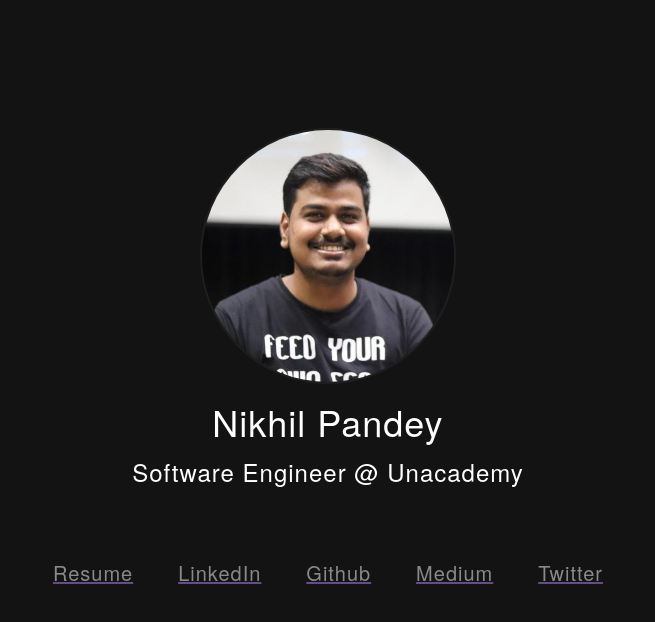
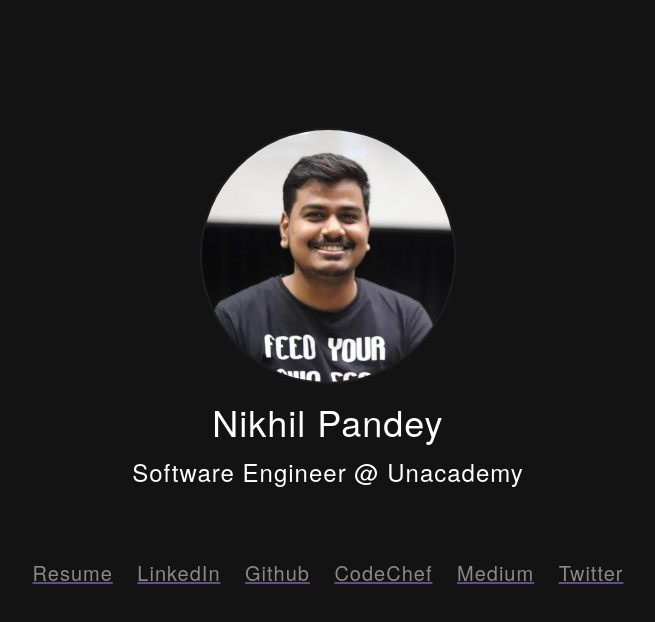
Before and after one commit to menikhilpandey/menikhilpandey.github.io, a React (Create React App) app: page / in a window 1280 px wide. Shown: the top 622 px of the page, without its empty margins (312-967 px from the left). Built offline with nearby package versions, Linux system fonts and the light colour scheme.

Commit message:
Added codechef profile

```diff
--- a/src/components/MenuOptions/index.js
+++ b/src/components/MenuOptions/index.js
@@ -56,6 +56,19 @@ class MenuOptions extends React.PureComponent {
         )
     }
 
+    renderCodeChefBtn() {
+        return(
+            <a
+                className="MenuBtnContainer"
+                href={LINKS.CODECHEF}
+                target="_blank"
+                rel="noopener noreferrer"
+            >
+                CodeChef
+            </a>
+        )
+    }
+
     renderTwitterBtn() {
         return(
             <a
@@ -75,6 +88,7 @@ class MenuOptions extends React.PureComponent {
                 {this.renderResumeBtn()}
                 {this.renderLinkedInBtn()}
                 {this.renderGithubBtn()}
+                {this.renderCodeChefBtn()}
                 {this.renderMediumBtn()}
                 {this.renderTwitterBtn()}
             </div>
--- a/src/constants.js
+++ b/src/constants.js
@@ -3,5 +3,6 @@ export const LINKS = {
     LINKEDIN: "https://www.linkedin.com/in/menikhilpandey/",
     GITHUB: "https://github.com/menikhilpandey",
 	MEDIUM: "https://medium.com/@menikhilpandey",
-	TWITTER: "https://twitter.com/menikhilpandey"
+    TWITTER: "https://twitter.com/menikhilpandey",
+    CODECHEF: "https://codechef.com/users/menikhilpandey",
 }
```
